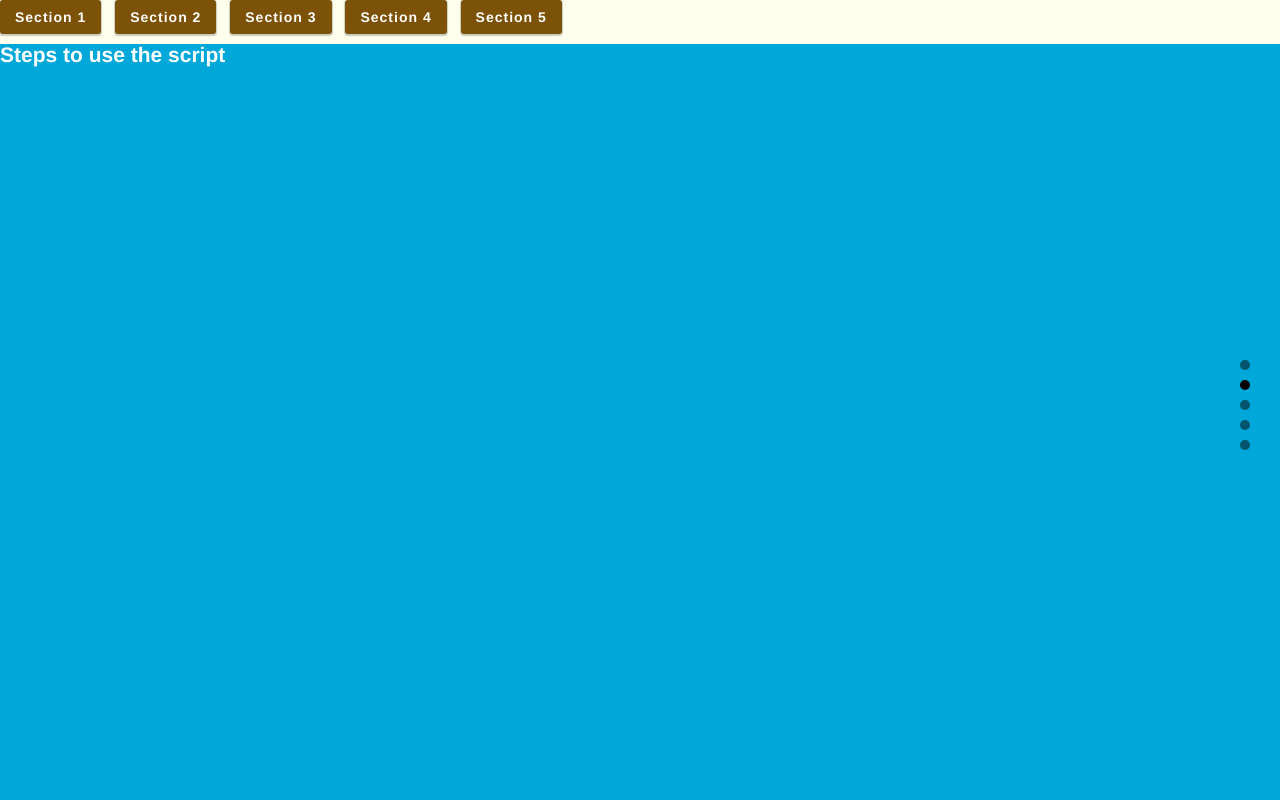
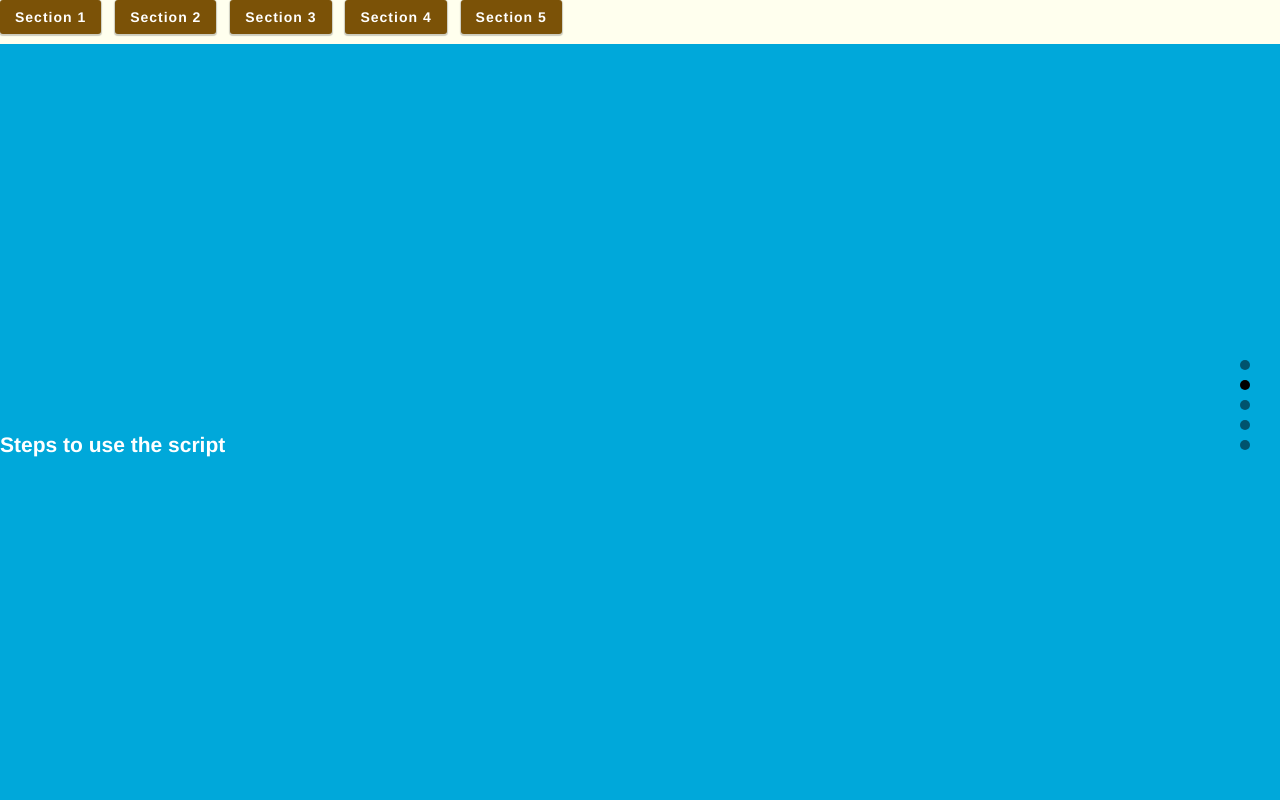
Before and after one commit to DzmVasileusky/needSectionScroll, a website: page demo/index.html in a window 1280 px wide. Shown: the top 800 px of the page. Drawn offline with Linux system fonts and the light colour scheme; files that its build step writes are made by us from their sources.

Commit message:
add verticalization

```diff
--- a/src/js/needsectionscroll.js
+++ b/src/js/needsectionscroll.js
@@ -147,6 +147,18 @@ var needSectionScroll = (function() {
 				var section = plugin.sectionsList[i],
 				    name = section.getAttribute('data-sectionscroll');
 				plugin.sections[name] = section;
+
+				// verticalize
+				if (plugin.options.verticalize) {
+					console.log('1');
+					var sectionContent =  document.createElement('div');
+					plugin.addClass(sectionContent, 'needsectionscroll_section_content');
+					sectionContent.innerHTML = section.innerHTML;
+					section.innerHTML = '';
+					section.appendChild(sectionContent);
+
+					plugin.addClass(section, 'needsectionscroll_section');
+				}
 			}
 
 			// create dotted nav
@@ -408,6 +420,8 @@ var needSectionScroll = (function() {
 		***********************************************/
 		'config': {
 			'default' : {
+				// verticalize align to middle
+				'verticalize': true,
 				// default scrolling for screens with resolution lesser than option value
 				'mobileOff': false,
 				// create pager
--- a/src/less/needsectionscroll.less
+++ b/src/less/needsectionscroll.less
@@ -4,6 +4,28 @@
   - Copyright 2015 Dzmitry Vasileuski
   - Licensed under MIT (http://opensource.org/licenses/MIT)
 ***********************************************/
+
+/* Verticalization
+***********************************************/
+.needsectionscroll_section {
+  position: relative;
+  white-space: nowrap;
+
+  &:after {
+    content:'';
+    display: inline-block;
+    width: 0;
+    min-height: 100vh;
+    vertical-align: middle;
+  }
+}
+
+.needsectionscroll_section_content {
+  display: inline-block;
+  vertical-align: middle;
+  white-space: normal
+}
+
 
 /* Pager
 ***********************************************/
```
Also changed, not shown: dist/needsectionscroll.css, dist/needsectionscroll.js, dist/needsectionscroll.min.css, dist/needsectionscroll.min.js.
